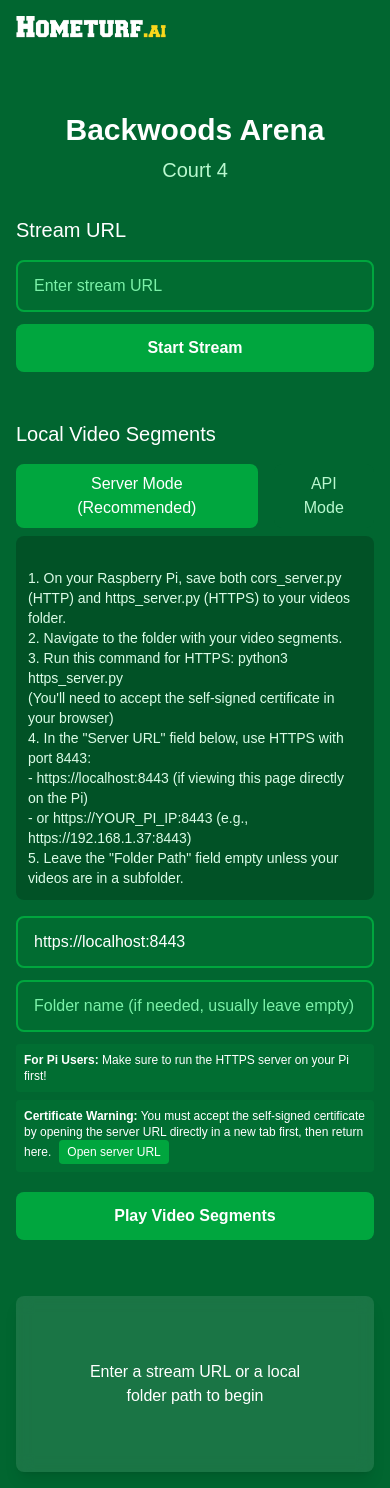
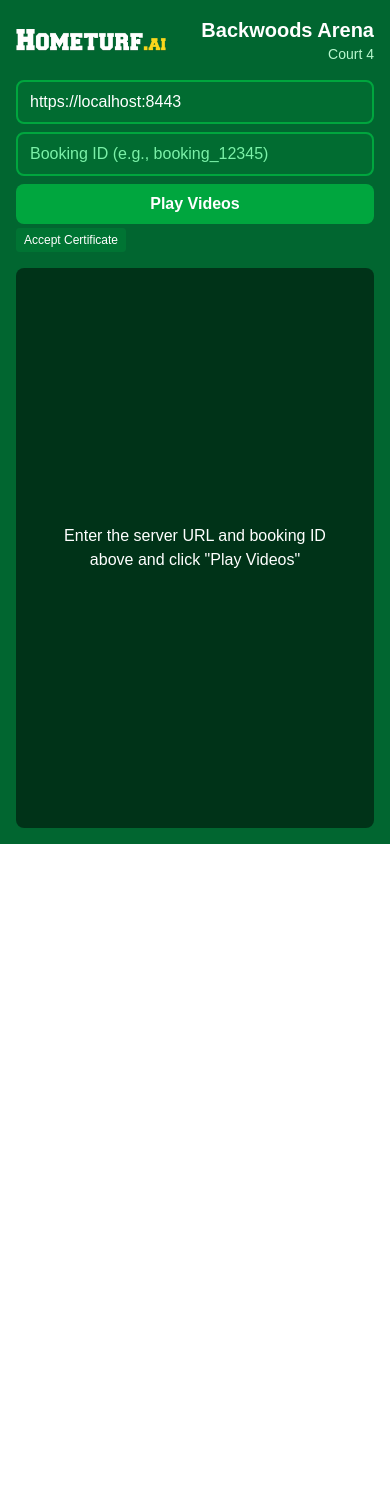
Before and after one commit to hometurf-admin/hometurf_kiosk, a Next.js app: page / in a window 390 px wide. After the commit the page ends 844 px from the top, so only its background shows below. Built offline with nearby package versions, Linux system fonts and the light colour scheme.

Commit message:
Refactor CORS and HTTPS server implementations to support self-signed certificates, enhance directory handling for booking folders, and update client-side video fetching logic to accommodate booking IDs and server URLs. Improve UI for video playback controls and error messaging.

```diff
--- a/app/page.js
+++ b/app/page.js
@@ -4,20 +4,16 @@ import Image from "next/image";
 
 export default function Home() {
   const [isLoading, setIsLoading] = useState(false);
-  const [streamUrl, setStreamUrl] = useState("");
   const [error, setError] = useState(null);
-  const imgRef = useRef(null);
-  const [localFolderPath, setLocalFolderPath] = useState("");
+  const [bookingId, setBookingId] = useState("");
   const [isPlayingLocalVideos, setIsPlayingLocalVideos] = useState(false);
   const videoRef = useRef(null);
   const canvasRef = useRef(null);
   const [videoSegments, setVideoSegments] = useState([]);
   const [currentSegmentIndex, setCurrentSegmentIndex] = useState(0);
-  const [playbackMode, setPlaybackMode] = useState("server"); // Changed default to 'server'
   const [showCanvas, setShowCanvas] = useState(false);
-
-  // Keep track of whether video has started playing
   const [videoStarted, setVideoStarted] = useState(false);
+  const [serverUrl, setServerUrl] = useState("https://localhost:8443");
 
   // Function to capture the last frame of a video
   const captureVideoFrame = () => {
@@ -38,68 +34,23 @@ export default function Home() {
     setShowCanvas(true);
   };
 
-  async function handleSubmit(e) {
-    e.preventDefault();
-    setIsLoading(true);
-    setError(null);
-    const url = e.target.elements.url.value;
-    setStreamUrl(url);
-    setIsPlayingLocalVideos(false);
-
-    // Start stream directly instead of preflight check
-    startStream(url);
-    setIsLoading(false);
-  }
-
-  function startStream(url) {
-    if (imgRef.current) {
-      imgRef.current.src = url;
-      imgRef.current.onerror = () => {
-        setError(
-          <div>
-            Unable to load stream. Please{" "}
-            <button
-              onClick={() => {
-                window.open(url, "_blank");
-                setError(
-                  "After accepting the certificate in the new tab, close it and click 'Try Again' here."
-                );
-              }}
-              className="underline text-green-300 hover:text-green-200"
-            >
-              click here
-            </button>{" "}
-            to accept the certificate first.{" "}
-            <button
-              onClick={() => startStream(url)}
-              className="ml-2 px-3 py-1 bg-green-600 rounded-md hover:bg-green-500"
-            >
-              Try Again
-            </button>
-          </div>
-        );
-      };
-      imgRef.current.onload = () => {
-        setError(null);
-      };
-    }
-  }
-
   async function handleLocalVideos(e) {
     e.preventDefault();
     setIsLoading(true);
     setError(null);
     setVideoStarted(false);
 
-    const folderPath = e.target.elements.folderPath.value.trim();
-    setLocalFolderPath(folderPath);
+    const booking = e.target.elements.bookingId.value.trim();
+    const url = e.target.elements.serverUrl.value.trim();
+    setBookingId(booking);
+    setServerUrl(url);
 
     try {
-      // Fetch video segments based on the selected playback mode
-      const videoFiles = await fetchVideoSegments(folderPath, e);
+      // Fetch video segments from the server
+      const videoFiles = await fetchVideoSegments(booking, url);
 
       if (videoFiles.length === 0) {
-        throw new Error("No video files found in the specified folder");
+        throw new Error("No video files found in the specified booking folder");
       }
 
       // Set up the video playlist
@@ -108,7 +59,6 @@ export default function Home() {
 
       // Start playback
       setIsPlayingLocalVideos(true);
-      setStreamUrl("");
     } catch (err) {
       console.error("Error loading video segments:", err);
       setError(`Error loading video segments: ${err.message}`);
@@ -118,37 +68,15 @@ export default function Home() {
     }
   }
 
-  // Fetch video segments from the specified folder
-  async function fetchVideoSegments(folderPath, e) {
+  // Fetch video segments from the specified booking folder
+  async function fetchVideoSegments(bookingId, serverUrl) {
     try {
-      if (playbackMode === "api") {
-        // Use our API route to get video segments
-        const response = await fetch(
-          `/api/video-segments?path=${encodeURIComponent(folderPath)}`
-        );
-        if (!response.ok) {
-          const errorData = await response.json();
-          throw new Error(errorData.error || "Failed to fetch video segments");
-        }
-
-        const data = await response.json();
-        console.log("Fetched files:", data);
-
-        // Map file names to complete URLs that will be served by our API
-        return data.files.map(
-          (file) =>
-            `/api/video/${encodeURIComponent(folderPath)}/${encodeURIComponent(
-              file
-            )}`
-        );
-      } else {
-        // Using external HTTP server with CORS handling
-        const serverUrl =
-          e.target.elements.serverUrl?.value || "https://localhost:8443";
+      // Construct booking folder URL
+      const bookingUrl = `${serverUrl}/${bookingId}`;
 
       try {
-          // Attempt to fetch the directory listing from the server
-          const response = await fetch(`${serverUrl}/`, {
+        // Attempt to fetch the directory listing from the booking folder
+        const response = await fetch(`${bookingUrl}/`, {
           mode: "cors",
           headers: {
             Accept: "text/html",
@@ -158,14 +86,13 @@ export default function Home() {
         const html = await response.text();
 
         // Extract filenames from the directory listing HTML
-          // This regex looks for links to MP4, WebM, etc. files in the HTML
         const videoRegex = /<a href="([^"]+\.(mp4|webm|mov|avi|ogg))"/gi;
         const matches = [...html.matchAll(videoRegex)];
 
         if (matches.length === 0) {
           console.log("No video files found in directory listing");
           throw new Error(
-              "No video files found on the server. Make sure you started the HTTP server."
+            "No video files found in this booking folder. Make sure the server is running and the booking ID is correct."
           );
         }
 
@@ -180,8 +107,8 @@ export default function Home() {
           return numA - numB;
         });
 
-          // Return URLs pointing to the HTTP server
-          return videoFiles.map((file) => `${serverUrl}/${file}`);
+        // Return URLs pointing to the HTTPS server with booking path
+        return videoFiles.map((file) => `${bookingUrl}/${file}`);
       } catch (error) {
         console.error("Error fetching directory listing:", error);
 
@@ -203,15 +130,6 @@ export default function Home() {
         // Fallback approach - try individual files directly
         console.log("Using fallback file list");
 
-          // Test if we can detect video files by trying some common patterns
-          const testPatterns = ["segment*.mp4", "video*.mp4", "*.mp4"];
-
-          // Check if we need to append the folder path to the URL
-          let urlBase = serverUrl;
-          if (folderPath && folderPath.trim() !== "") {
-            urlBase = `${serverUrl}/${folderPath}`;
-          }
-
         // Create a reasonable set of video filenames to try
         const simulatedFiles = [
           "segment1.mp4",
@@ -224,8 +142,7 @@ export default function Home() {
           "video3.mp4",
         ];
 
-          return simulatedFiles.map((file) => `${urlBase}/${file}`);
-        }
+        return simulatedFiles.map((file) => `${bookingUrl}/${file}`);
       }
     } catch (error) {
       console.error("Error fetching video segments:", error);
@@ -390,187 +307,90 @@ export default function Home() {
     }
   };
 
-  // API mode instructions
-  const apiModeInstructions = `
-1. On your Raspberry Pi, enter the full path to the folder containing video segments.
-2. Make sure the folder has video files with names like segment1.mp4, segment2.mp4, etc.
-3. The built-in API will read and serve these files directly.
-  `;
-
-  // Server mode instructions
-  const serverModeInstructions = `
-1. On your Raspberry Pi, save both cors_server.py (HTTP) and https_server.py (HTTPS) to your videos folder.
-2. Navigate to the folder with your video segments.
-3. Run this command for HTTPS: python3 https_server.py
-   (You'll need to accept the self-signed certificate in your browser)
-4. In the "Server URL" field below, use HTTPS with port 8443:
-   - https://localhost:8443 (if viewing this page directly on the Pi)
-   - or https://YOUR_PI_IP:8443 (e.g., https://192.168.1.37:8443)
-5. Leave the "Folder Path" field empty unless your videos are in a subfolder.
-  `;
-
   return (
-    <div className="min-h-screen bg-green-800 p-4 sm:p-8 relative">
-      <div className="absolute top-4 left-4 sm:top-8 sm:left-8">
+    <div className="min-h-screen bg-green-800 p-4 sm:p-6 flex flex-col">
+      <div className="flex justify-between items-center mb-4">
         <Image
           src="/hometurf_logo.png"
           alt="HomeTurf Logo"
-          width={200}
-          height={50}
+          width={150}
+          height={38}
           priority
-          className="w-[150px] sm:w-[200px] h-auto"
+          className="h-auto"
         />
+        <div className="text-white text-right">
+          <h1 className="text-xl font-bold">Backwoods Arena</h1>
+          <h2 className="text-green-200 text-sm">Court 4</h2>
+        </div>
       </div>
 
-      <div className="max-w-[95vw] w-full mx-auto pt-24 sm:pt-32">
-        <div className="text-center mb-8 sm:mb-12">
-          <h1 className="text-white text-3xl sm:text-4xl font-bold mb-2">
-            Backwoods Arena
-          </h1>
-          <h2 className="text-green-200 text-xl sm:text-2xl">Court 4</h2>
-        </div>
-
-        <div className="grid grid-cols-1 md:grid-cols-2 gap-6 mb-8">
-          <div>
-            <h3 className="text-white text-xl mb-4">Stream URL</h3>
-            <form onSubmit={handleSubmit} className="mb-6">
-              <div className="flex flex-col gap-3">
-                <input
-                  name="url"
-                  type="url"
-                  placeholder="Enter stream URL"
-                  required
-                  className="w-full px-4 py-3 rounded-lg border-2 border-green-600 focus:outline-none focus:border-green-500 bg-green-700/20 text-white placeholder-green-300"
-                />
-                <button
-                  type="submit"
-                  disabled={isLoading}
-                  className="w-full bg-green-600 text-white px-8 py-3 rounded-lg font-semibold hover:bg-green-500 transition-colors disabled:opacity-50"
-                >
-                  {isLoading ? "Loading..." : "Start Stream"}
-                </button>
-              </div>
-            </form>
-          </div>
-
-          <div>
-            <h3 className="text-white text-xl mb-4">Local Video Segments</h3>
-            <div className="mb-3">
-              <div className="flex space-x-4 mb-2">
-                <button
-                  onClick={() => setPlaybackMode("server")}
-                  className={`px-4 py-2 rounded-lg ${
-                    playbackMode === "server"
-                      ? "bg-green-600 text-white"
-                      : "bg-green-800 text-green-200"
-                  }`}
-                >
-                  Server Mode (Recommended)
-                </button>
-                <button
-                  onClick={() => setPlaybackMode("api")}
-                  className={`px-4 py-2 rounded-lg ${
-                    playbackMode === "api"
-                      ? "bg-green-600 text-white"
-                      : "bg-green-800 text-green-200"
-                  }`}
-                >
-                  API Mode
-                </button>
-              </div>
-              <div className="bg-black/20 p-3 rounded-lg mb-4 text-green-100 text-sm whitespace-pre-line">
-                {playbackMode === "api"
-                  ? apiModeInstructions
-                  : serverModeInstructions}
-              </div>
-            </div>
-            <form onSubmit={handleLocalVideos} className="mb-6">
-              <div className="flex flex-col gap-3">
-                {playbackMode === "server" ? (
-                  <>
+      <form onSubmit={handleLocalVideos} className="mb-4">
+        <div className="grid grid-cols-1 md:grid-cols-12 gap-2">
+          <div className="md:col-span-6">
             <input
               name="serverUrl"
               type="text"
               placeholder="Server URL (e.g., https://localhost:8443)"
-                      defaultValue="https://localhost:8443"
-                      className="w-full px-4 py-3 rounded-lg border-2 border-green-600 focus:outline-none focus:border-green-500 bg-green-700/20 text-white placeholder-green-300"
+              defaultValue={serverUrl}
+              className="w-full px-3 py-2 rounded-lg border-2 border-green-600 focus:outline-none focus:border-green-500 bg-green-700/20 text-white placeholder-green-300"
             />
+          </div>
+          <div className="md:col-span-4">
             <input
-                      name="folderPath"
+              name="bookingId"
               type="text"
-                      placeholder="Folder name (if needed, usually leave empty)"
-                      className="w-full px-4 py-3 rounded-lg border-2 border-green-600 focus:outline-none focus:border-green-500 bg-green-700/20 text-white placeholder-green-300"
+              placeholder="Booking ID (e.g., booking_12345)"
+              defaultValue={bookingId}
+              className="w-full px-3 py-2 rounded-lg border-2 border-green-600 focus:outline-none focus:border-green-500 bg-green-700/20 text-white placeholder-green-300"
             />
-                    <div className="text-white text-xs">
-                      <div className="p-2 bg-green-700/30 rounded mb-2">
-                        <strong>For Pi Users:</strong> Make sure to run the
-                        HTTPS server on your Pi first!
           </div>
-                      <div className="p-2 bg-green-700/30 rounded mb-2">
-                        <strong>Certificate Warning:</strong> You must accept
-                        the self-signed certificate by opening the server URL
-                        directly in a new tab first, then return here.
+          <div className="md:col-span-2">
             <button
-                          onClick={() =>
-                            window.open(
-                              document.querySelector('input[name="serverUrl"]')
-                                .value,
-                              "_blank"
-                            )
-                          }
-                          className="ml-2 px-2 py-1 bg-green-600 rounded text-white hover:bg-green-500"
+              type="submit"
+              disabled={isLoading}
+              className="w-full bg-green-600 text-white px-3 py-2 rounded-lg font-semibold hover:bg-green-500 transition-colors disabled:opacity-50"
             >
-                          Open server URL
+              {isLoading ? "Loading..." : "Play Videos"}
             </button>
           </div>
         </div>
-                  </>
-                ) : (
-                  <input
-                    name="folderPath"
-                    type="text"
-                    placeholder="Enter folder path (e.g., /home/pi/videos)"
-                    required
-                    className="w-full px-4 py-3 rounded-lg border-2 border-green-600 focus:outline-none focus:border-green-500 bg-green-700/20 text-white placeholder-green-300"
-                  />
+
+        <div className="text-white text-xs mt-1 flex space-x-2">
+          <button
+            type="button"
+            onClick={() => window.open(serverUrl, "_blank")}
+            className="px-2 py-1 bg-green-700/50 rounded hover:bg-green-700/70"
+          >
+            Accept Certificate
+          </button>
+          <span className="py-1">
+            {isPlayingLocalVideos && videoSegments.length > 0 && (
+              <span>
+                Playing {currentSegmentIndex + 1}/{videoSegments.length}
+                {bookingId && ` from ${bookingId}`}
+              </span>
             )}
-                <button
-                  type="submit"
-                  disabled={isLoading}
-                  className="w-full bg-green-600 text-white px-8 py-3 rounded-lg font-semibold hover:bg-green-500 transition-colors disabled:opacity-50"
-                >
-                  {isLoading ? "Loading..." : "Play Video Segments"}
-                </button>
+          </span>
         </div>
       </form>
-          </div>
-        </div>
 
       {error && (
-          <div className="mb-4 p-4 bg-red-500/20 border-2 border-red-500 rounded-lg text-white">
+        <div className="mb-4 p-3 bg-red-500/20 border-2 border-red-500 rounded-lg text-white text-sm">
           {error}
         </div>
       )}
 
-        <div className="bg-white/10 backdrop-blur-sm p-4 sm:p-6 rounded-lg shadow-lg">
-          {streamUrl && !isPlayingLocalVideos && (
-            <img
-              ref={imgRef}
-              width="640"
-              height="480"
-              className="w-full h-auto rounded-lg max-h-[80vh] object-contain"
-              alt="Stream preview"
-            />
-          )}
-
-          {isPlayingLocalVideos && (
-            <div className="relative">
-              <div className="relative bg-black rounded-lg overflow-hidden">
+      <div className="flex-grow flex flex-col items-center justify-center bg-black/50 rounded-lg overflow-hidden">
+        {isPlayingLocalVideos ? (
+          <div className="relative w-full h-full flex items-center justify-center">
+            <div className="relative w-full max-h-[85vh] flex items-center justify-center">
               <video
                 ref={videoRef}
                 width="100%"
                 height="auto"
-                  className={`w-full h-auto ${showCanvas ? "hidden" : "block"}`}
+                className={`max-w-full max-h-[85vh] ${
+                  showCanvas ? "hidden" : "block"
+                }`}
                 playsInline
                 preload="auto"
                 muted={false}
@@ -579,7 +399,9 @@ export default function Home() {
               />
               <canvas
                 ref={canvasRef}
-                  className={`w-full h-auto ${showCanvas ? "block" : "hidden"}`}
+                className={`max-w-full max-h-[85vh] ${
+                  showCanvas ? "block" : "hidden"
+                }`}
               />
             </div>
 
@@ -603,10 +425,9 @@ export default function Home() {
             )}
 
             {videoStarted && (
-                <div className="absolute top-2 right-2">
               <button
                 onClick={startFullscreen}
-                    className="bg-green-600/50 hover:bg-green-500 text-white rounded-full p-2"
+                className="absolute top-2 right-2 bg-green-600/50 hover:bg-green-500 text-white rounded-full p-2"
                 title="Fullscreen"
               >
                 <svg
@@ -619,37 +440,14 @@ export default function Home() {
                   <path d="M7 14H5v5h5v-2H7v-3zm-2-4h2V7h3V5H5v5zm12 7h-3v2h5v-5h-2v3zM14 5v2h3v3h2V5h-5z" />
                 </svg>
               </button>
-                </div>
             )}
-
-              {videoStarted ? (
-                <div className="mt-4 mb-2 text-white text-center flex justify-between items-center">
-                  <div className="text-sm">
-                    Playing segment {currentSegmentIndex + 1} of{" "}
-                    {videoSegments.length}
-                  </div>
-                  <div>
-                    <span className="text-xs bg-green-700 px-2 py-1 rounded">
-                      Seamless Mode
-                    </span>
-                  </div>
           </div>
         ) : (
-                <div className="mt-4 text-white text-center">
-                  <p>Ready to play segments from: {localFolderPath}</p>
-                  <p className="text-xs mt-1">Click the play button to start</p>
-                </div>
-              )}
-            </div>
-          )}
-
-          {!streamUrl && !isPlayingLocalVideos && (
           <div className="text-white text-center p-12">
-              Enter a stream URL or a local folder path to begin
+            Enter the server URL and booking ID above and click "Play Videos"
           </div>
         )}
       </div>
     </div>
-    </div>
   );
 }
```
Also changed, not shown: 2 other files (tests, documents, lock files or other folders). Lines whose indentation alone changed are shown as unchanged.
